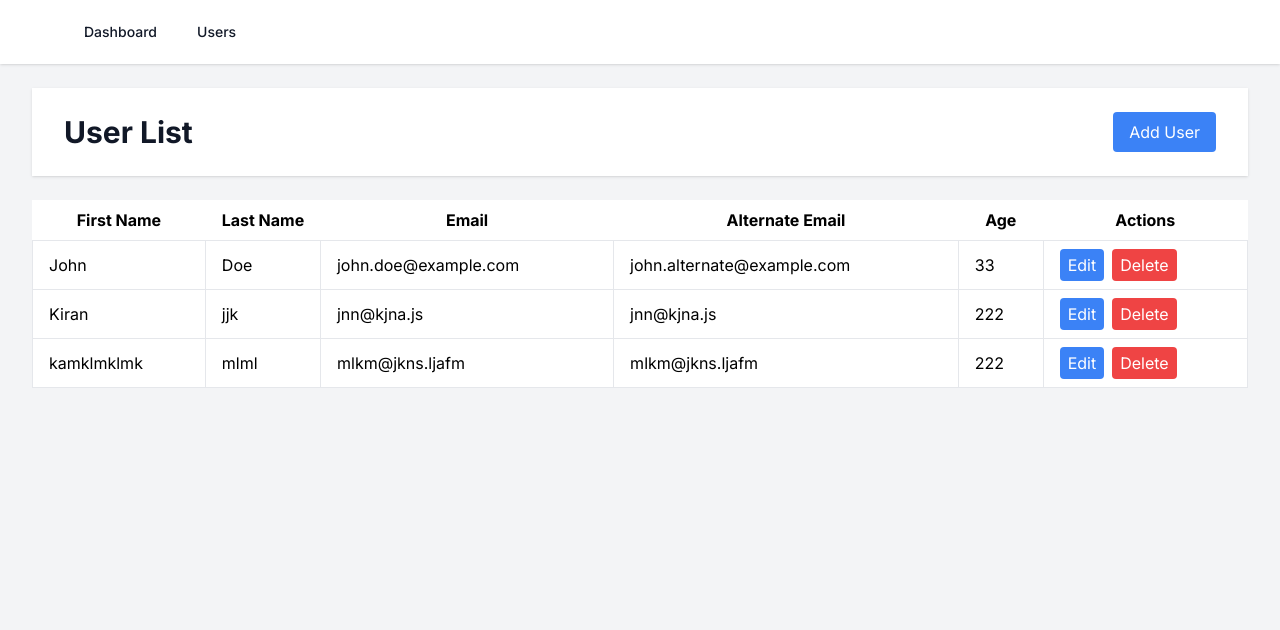
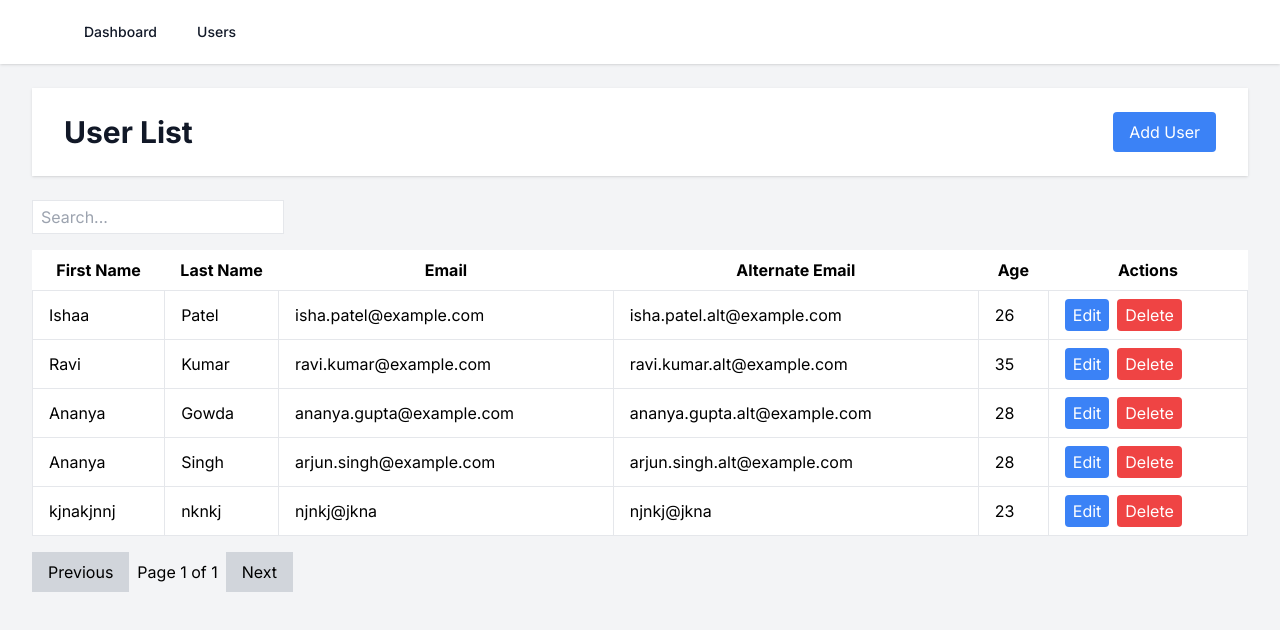
Before and after one commit to kiranacharya26/Assignment-jet, a Next.js app: page /dashboard/users in a window 1280 px wide. Shown: the top 630 px of the page. Built offline with nearby package versions, Linux system fonts and the light colour scheme.

Commit message:
add tanstack serach and pagination

```diff
--- a/package.json
+++ b/package.json
@@ -9,6 +9,7 @@
     "lint": "next lint"
   },
   "dependencies": {
+    "@tanstack/react-table": "^8.19.3",
     "bcrypt": "^5.1.1",
     "bcryptjs": "^2.4.3",
     "next": "14.2.5",
--- a/src/app/components/UserList.js
+++ b/src/app/components/UserList.js
@@ -1,38 +1,146 @@
 import React from 'react';
+import {
+  useReactTable,
+  getCoreRowModel,
+  getFilteredRowModel,
+  getPaginationRowModel,
+  flexRender,
+} from '@tanstack/react-table';
+
+// Define columns
+const columns = [
+  {
+    accessorKey: 'firstName',
+    header: 'First Name',
+  },
+  {
+    accessorKey: 'lastName',
+    header: 'Last Name',
+  },
+  {
+    accessorKey: 'email',
+    header: 'Email',
+  },
+  {
+    accessorKey: 'alternateEmail',
+    header: 'Alternate Email',
+  },
+  {
+    accessorKey: 'age',
+    header: 'Age',
+  },
+  {
+    id: 'actions',
+    header: 'Actions',
+    cell: ({ row, table }) => (
+      <div>
+        <button
+          onClick={() => table.options.meta.onEdit(row.original)}
+          className="bg-blue-500 text-white px-2 py-1 rounded"
+        >
+          Edit
+        </button>
+        <button
+          onClick={() => table.options.meta.onDelete(row.original.id)}
+          className="bg-red-500 text-white px-2 py-1 rounded ml-2"
+        >
+          Delete
+        </button>
+      </div>
+    ),
+  },
+];
 
 const UserList = ({ users, onEdit, onDelete }) => {
+  const [globalFilter, setGlobalFilter] = React.useState('');
+  const [pagination, setPagination] = React.useState({
+    pageIndex: 0,
+    pageSize: 5,
+  });
+
+  // Create a table instance
+  const table = useReactTable({
+    data: users,
+    columns,
+    state: {
+      globalFilter,
+      pagination,
+    },
+    getCoreRowModel: getCoreRowModel(),
+    getFilteredRowModel: getFilteredRowModel(),
+    getPaginationRowModel: getPaginationRowModel(),
+    filterFns: {
+      globalFilter: (row, columnId, filterValue) => {
+        const value = row.getValue(columnId);
+        return value
+          ? value.toString().toLowerCase().includes(filterValue.toLowerCase())
+          : false;
+      },
+    },
+    meta: {
+      onEdit,
+      onDelete,
+    },
+    onPaginationChange: setPagination,
+  });
+
   return (
+    <div>
+      {/* Search Input */}
+      <input
+        type="text"
+        value={globalFilter}
+        onChange={(e) => setGlobalFilter(e.target.value)}
+        placeholder="Search..."
+        className="border px-2 py-1 mb-4"
+      />
+
       <table className="min-w-full bg-white">
         <thead>
-        <tr>
-          <th className="py-2">First Name</th>
-          <th className="py-2">Last Name</th>
-          <th className="py-2">Email</th>
-          <th className="py-2">Alternate Email</th>
-          <th className="py-2">Age</th>
-          <th className="py-2">Actions</th>
+          {table.getHeaderGroups().map(headerGroup => (
+            <tr key={headerGroup.id}>
+              {headerGroup.headers.map(header => (
+                <th key={header.id} className="py-2">
+                  {flexRender(header.column.columnDef.header, header.getContext())}
+                </th>
+              ))}
             </tr>
+          ))}
         </thead>
         <tbody>
-        {users.map((user) => (
-          <tr key={user.id}>
-            <td className="border px-4 py-2">{user.firstName}</td>
-            <td className="border px-4 py-2">{user.lastName}</td>
-            <td className="border px-4 py-2">{user.email}</td>
-            <td className="border px-4 py-2">{user.alternateEmail}</td>
-            <td className="border px-4 py-2">{user.age}</td>
-            <td className="border px-4 py-2">
-              <button onClick={() => onEdit(user)} className="bg-blue-500 text-white px-2 py-1 rounded">
-                Edit
-              </button>
-              <button onClick={() => onDelete(user.id)} className="bg-red-500 text-white px-2 py-1 rounded ml-2">
-                Delete
-              </button>
+          {table.getRowModel().rows.map(row => (
+            <tr key={row.id}>
+              {row.getVisibleCells().map(cell => (
+                <td key={cell.id} className="border px-4 py-2">
+                  {flexRender(cell.column.columnDef.cell, cell.getContext())}
                 </td>
+              ))}
             </tr>
           ))}
         </tbody>
       </table>
+
+      {/* Pagination Controls */}
+      <div className="flex items-center mt-4">
+        <button
+          onClick={() => table.setPageIndex(old => Math.max(0, old - 1))}
+          disabled={!table.getCanPreviousPage()}
+          className="px-4 py-2 bg-gray-300"
+        >
+          Previous
+        </button>
+        <span className="mx-2">
+          Page {table.getState().pagination.pageIndex + 1} of {table.getPageCount()}
+        </span>
+        <button
+          onClick={() => table.setPageIndex(old => Math.min(table.getPageCount() - 1, old + 1))}
+          disabled={!table.getCanNextPage()}
+          className="px-4 py-2 bg-gray-300"
+        >
+          Next
+        </button>
+      </div>
+    </div>
   );
 };
 
--- a/src/data/userData.json
+++ b/src/data/userData.json
@@ -1,29 +1,47 @@
 [
   {
-    "id": 1,
-    "firstName": "John",
-    "lastName": "Doe",
-    "email": "john.doe@example.com",
-    "alternateEmail": "john.alternate@example.com",
-    "password": "$2b$10$cCBdjn6KHEwN9nvfO5b2XuslHsz.XZoexBqJDZBzBhmjL07fhud.S",
-    "age": "33"
+    "id": 2,
+    "firstName": "Ishaa",
+    "lastName": "Patel",
+    "email": "isha.patel@example.com",
+    "alternateEmail": "isha.patel.alt@example.com",
+    "password": "$2b$10$zEZ3pNTv7hCy36z2xz8hHe8gAae5QpJwzKGB4kIuRdOaKiZRyIE3y",
+    "age": "26"
   },
   {
-    "firstName": "Kiran",
-    "lastName": "jjk",
-    "email": "jnn@kjna.js",
-    "alternateEmail": "jnn@kjna.js",
-    "password": "$2b$10$VthkrpgRGJPnKGBNOZf4e.ccM4zmKa9/ulViBa59vhPp/f/Xv0XUy",
-    "age": "222",
-    "id": 2
+    "id": 3,
+    "firstName": "Ravi",
+    "lastName": "Kumar",
+    "email": "ravi.kumar@example.com",
+    "alternateEmail": "ravi.kumar.alt@example.com",
+    "password": "$2b$10$GjPfRkbKxH8I.BfHgXEFz.n7UVu/hb6xT0hTIzNSrM.Wi3E5Fjb0i",
+    "age": "35"
   },
   {
-    "firstName": "kamklmklmk",
-    "lastName": "mlml",
-    "email": "mlkm@jkns.ljafm",
-    "alternateEmail": "mlkm@jkns.ljafm",
-    "password": "$2b$10$TBziO3x1tfnXPVTbAXz8begVvonKrzjZ1fsuQNW33cols03Mx6lUm",
-    "age": "222",
-    "id": 4
+    "id": 4,
+    "firstName": "Ananya",
+    "lastName": "Gowda",
+    "email": "ananya.gupta@example.com",
+    "alternateEmail": "ananya.gupta.alt@example.com",
+    "password": "$2b$10$LfWvGGIfKjNQX6iycFJQeO/RaI92.A8zVoU7B6D5s8/tJj7hxBGyS",
+    "age": "28"
+  },
+  {
+    "id": 5,
+    "firstName": "Ananya",
+    "lastName": "Singh",
+    "email": "arjun.singh@example.com",
+    "alternateEmail": "arjun.singh.alt@example.com",
+    "password": "$2b$10$Xf2PsmFZyH5gM9Y4x3y5F.f3/oG6PzUX8sZLl5t68mDGEW9aXuz2u",
+    "age": "28"
+  },
+  {
+    "firstName": "kjnakjnnj",
+    "lastName": "nknkj",
+    "email": "njnkj@jkna",
+    "alternateEmail": "njnkj@jkna",
+    "password": "$2b$10$G7L97bHN2pIHzwcfkfxOoOqZgC/1EnWbQh8rays2yOGsZ0zsFbq6C",
+    "age": "23",
+    "id": 6
   }
 ]
```
Also changed, not shown: 1 other file (tests, documents, lock files or other folders). Lines whose indentation alone changed are shown as unchanged.
